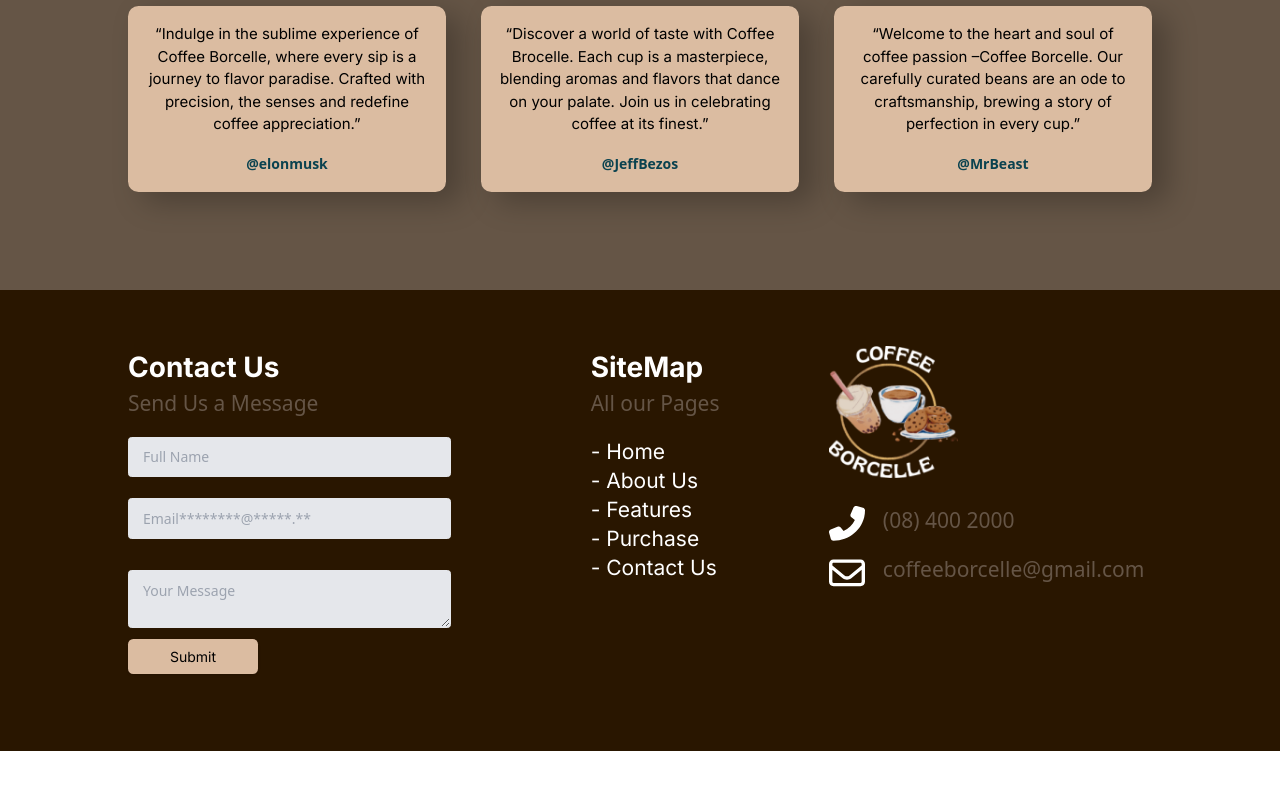
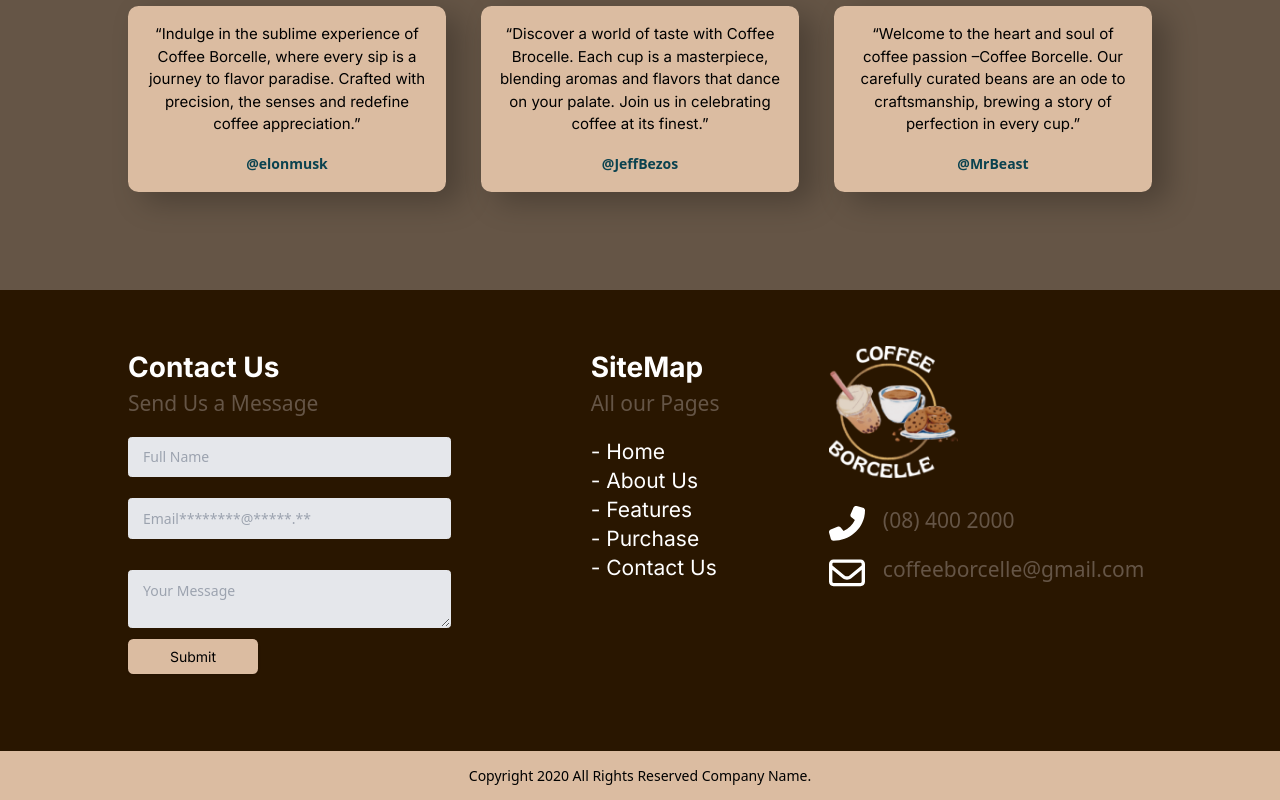
Before and after one commit to Kehinde-Agboola/coffee-borcelle, a React (Vite) app: page / in a window 1280 px wide. Shown: the part 1263-2063 px from the top of the page. Before the commit the page ends 2014 px from the top, so only its background shows below. Built offline with nearby package versions, Linux system fonts and the light colour scheme; a web font is replaced by a local one.

Commit message:
added copyright

```diff
--- a/src/components/Footer/index.tsx
+++ b/src/components/Footer/index.tsx
@@ -3,7 +3,8 @@
 import { Media } from "../Ui/Home/Media";
 export const Footer = () => {
   return (
-    <main className="bg-[#291600] py-[4rem] px-[2rem] xl:px-0">
+    <main>
+      <div className="bg-[#291600] py-[4rem] px-[2rem] xl:px-0">
         <section className="max-w-screen-lg mx-auto grid grid-cols-1 md:grid-cols-2 lg:grid-cols-3 gap-8">
           <div className="">
             <Contact />
@@ -15,6 +16,10 @@
             <Media />
           </div>
         </section>
+      </div>
+      <div className="text-center text-[#000000] bg-[#DBBCA1] p-4">
+        <p>Copyright 2020 All Rights Reserved Company Name.</p>
+      </div>
     </main>
   );
 };
```
Lines whose indentation alone changed are shown as unchanged.
